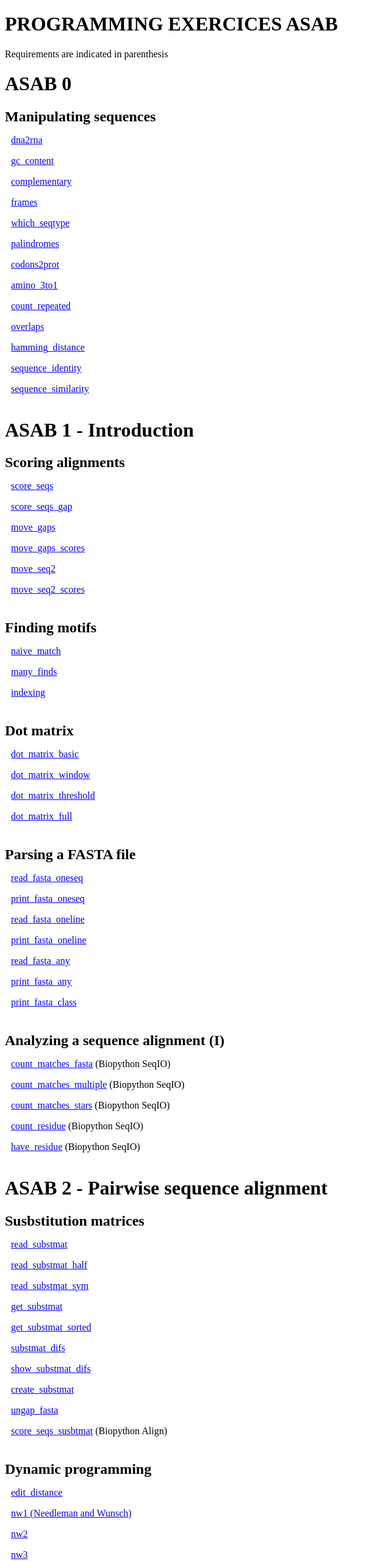
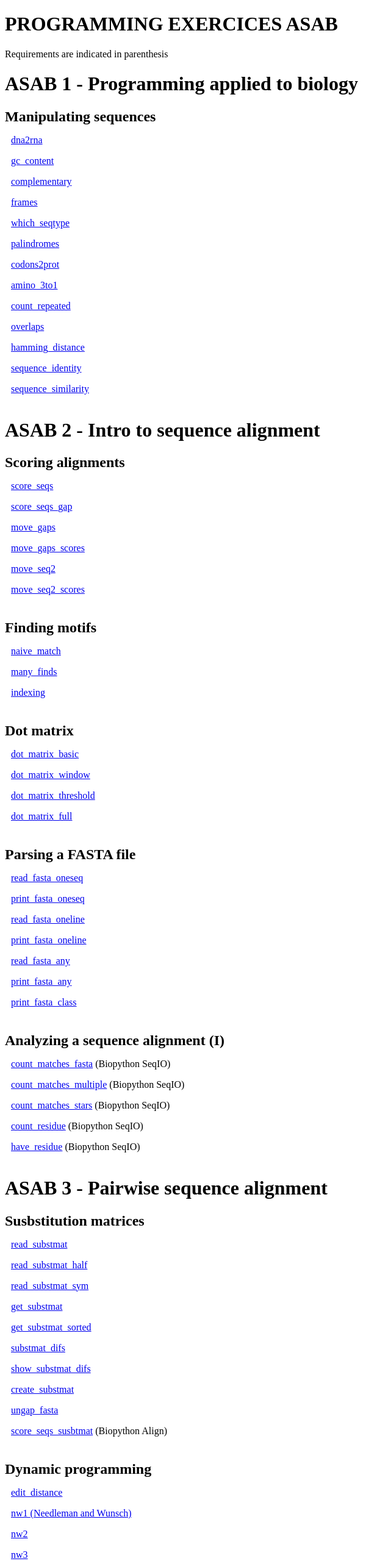
Before and after one commit to acordomi/BDBI_ASAB, a plain HTML site: page index.html in a window 1280 px wide. Shown: the top 2560 px of the page at 61% size, without its empty margins (0-641 px from the left). Drawn offline with Linux system fonts and the light colour scheme.

Commit message:
fix session numbers

```diff
--- a/index.html
+++ b/index.html
@@ -30,7 +30,7 @@
   <p>Requirements are indicated in parenthesis</p>
 
 
-  <h1>ASAB 0</h1>
+  <h1>ASAB 1 - Programming applied to biology</h1>
 
   <div class="section">
     <h2 class="section-title">Manipulating sequences </h2>
@@ -75,7 +75,7 @@
     </div>
   </div>
 
-<h1>ASAB 1 - Introduction</h1>
+<h1>ASAB 2 - Intro to sequence alignment</h1>
 
 <div class="section">
   <h2 class="section-title">Scoring alignments</h2>
@@ -170,7 +170,7 @@
 </div>
 
 
-<h1>ASAB 2 - Pairwise sequence alignment</h1>
+<h1>ASAB 3 - Pairwise sequence alignment</h1>
 
 <div class="section">
   <h2 class="section-title">Susbstitution matrices</h2>
@@ -234,7 +234,7 @@
   </div>
 </div>
 
-<h1>Weeks 3 BLAST and MSA</h1>
+<h1>Weeks 4 BLAST and MSA</h1>
 
 <div class="section">
   <h2 class="section-title">Understanding BLAST</h2>
```
